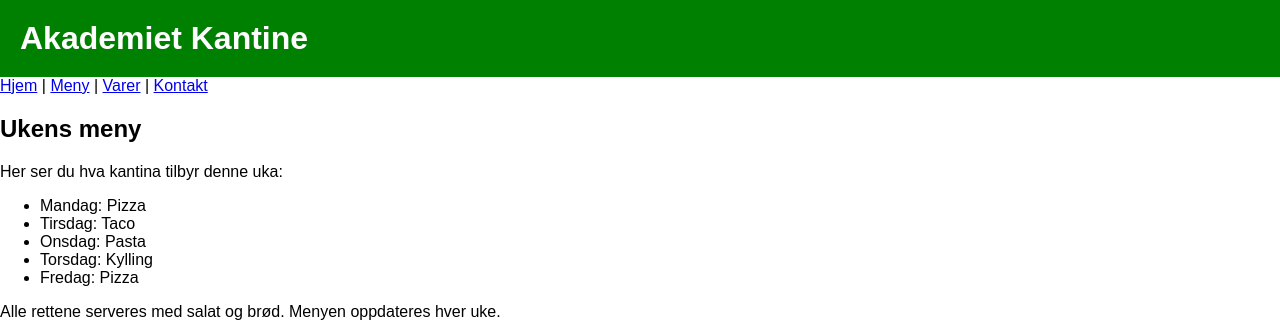
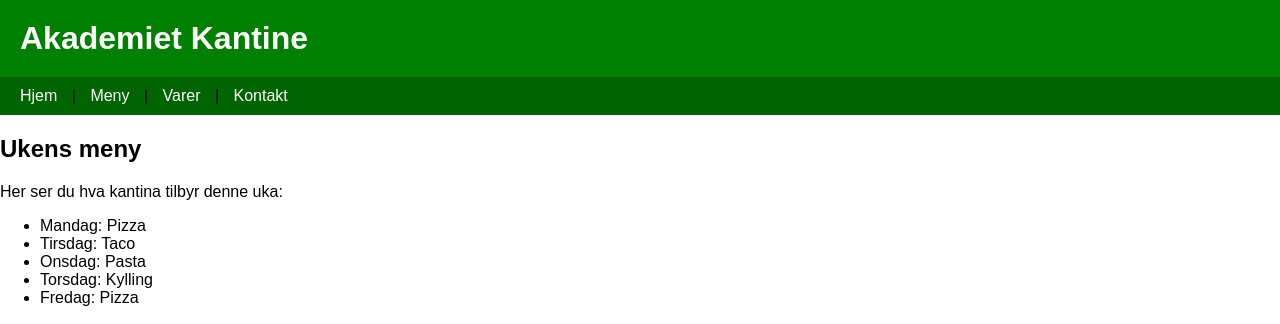
Before and after one commit to Fahad-G200/akademiet_kantino, a Flask app: page /meny in a window 1280 px wide; the page is wider, and only the part inside the window is pictured. Shown: the top 324 px of that part. Run offline with Flask 3, Linux system fonts and the light colour scheme.

Commit message:
Lagde meny med hvit lenker og understrek når musa er over

```diff
--- a/static/css/style.css
+++ b/static/css/style.css
@@ -11,3 +11,20 @@ h1 {
     padding: 20px;
     margin: 0;
 }
+
+/* Lage menyen på alle sider */
+
+.navbar {
+    background-color: darkgreen;
+    padding: 10px;
+}
+
+.navbar a {
+    color: white;
+    text-decoration: none;
+    margin: 0 10px;
+}
+
+.navbar a:hover {
+    text-decoration: underline;
+}
```
